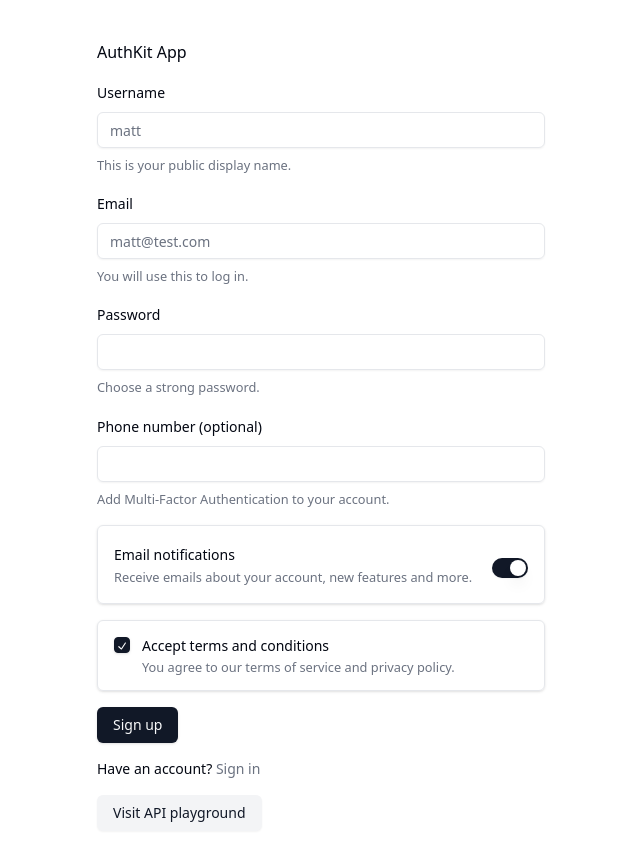
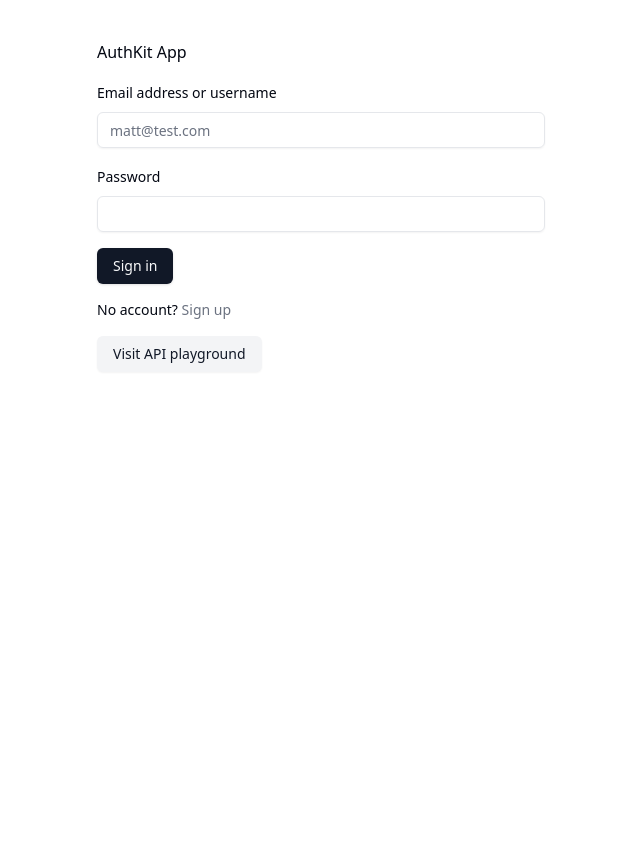
Before and after one commit to mathewbushuru/authentication-kit, a React (Vite) app in the folder react-frontend/: page / in a window 1280 px wide. Shown: the top 860 px of the page, without its empty margins (319-959 px from the left). After the commit the page ends 800 px from the top, so only its background shows below. Built offline with nearby package versions, Linux system fonts and the light colour scheme.

Commit message:
BE, FE login logic, useAuth hook

```diff
--- a/react-frontend/src/components/sign-in.tsx
+++ b/react-frontend/src/components/sign-in.tsx
@@ -2,6 +2,11 @@
 import { zodResolver } from "@hookform/resolvers/zod";
 import { useForm } from "react-hook-form";
 import { useNavigate } from "react-router-dom";
+
+import { useLoginMutation } from "@/api/auth";
+import { type LoginRequestType } from "@/api/types";
+import { useAppDispatch } from "@/hooks/redux";
+import { setCredentials } from "@/store/features/auth-slice";
 
 import { Button } from "@/components/ui/button";
 import { Input } from "@/components/ui/input";
@@ -35,9 +40,22 @@
     },
   });
   const navigate = useNavigate();
+  const dispatch = useAppDispatch();
 
-  function onFormSubmit(values: z.infer<typeof signinFormSchema>) {
-    console.log(values);
+  const [loginTrigger, { isLoading }] = useLoginMutation();
+
+  async function onFormSubmit(formData: z.infer<typeof signinFormSchema>) {
+    const { usernameOrEmail: email, password } = formData;
+    const loginData: LoginRequestType = { email, password };
+    try {
+      const user = await loginTrigger(loginData).unwrap();
+      console.log(user);
+      dispatch(setCredentials({ user, token: crypto.randomUUID() }));
+      navigate("/api-playground");
+    } catch (err) {
+      console.log("An error occurred while logging in.");
+      console.error(err);
+    }
   }
 
   return (
@@ -69,7 +87,9 @@
             </FormItem>
           )}
         />
-        <Button type="submit">Sign in</Button>
+        <Button type="submit" disabled={isLoading}>
+          Sign in
+        </Button>
         <p className="text-sm">
           No account?{" "}
           <span
--- /dev/null
+++ b/react-frontend/src/hooks/useAuth.ts
@@ -0,0 +1,11 @@
+import { useMemo } from "react";
+
+import { useAppSelector } from "@/hooks/redux";
+
+const useAuth = () => {
+  const user = useAppSelector((state) => state.auth.user);
+
+  return useMemo(() => ({ user }), [user]);
+};
+
+export default useAuth;
--- a/react-frontend/src/pages/home.tsx
+++ b/react-frontend/src/pages/home.tsx
@@ -1,6 +1,6 @@
 import { useNavigate } from "react-router-dom";
 
-import Signup from "@/components/sign-up";
+import Signin from "@/components/sign-in";
 import { Button } from "@/components/ui/button";
 
 function HomePage() {
@@ -9,7 +9,7 @@
   return (
     <div className="mx-auto max-w-lg space-y-4 px-8 py-10">
       <p>AuthKit App</p>
-      <Signup />
+      <Signin />
       <Button variant="secondary" onClick={() => navigate("/api-playground")}>
         Visit API playground
       </Button>
```
Also changed, not shown: 2 other files (tests, documents, lock files or other folders).
